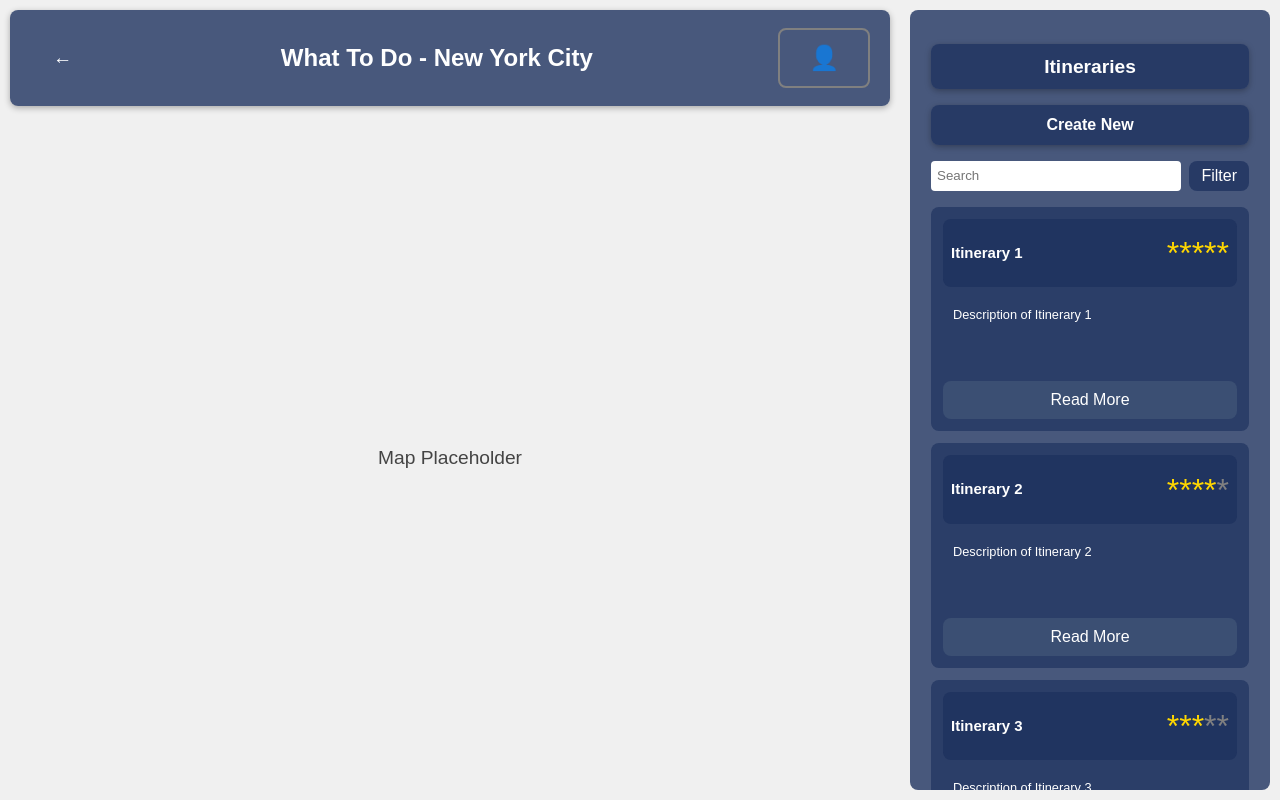
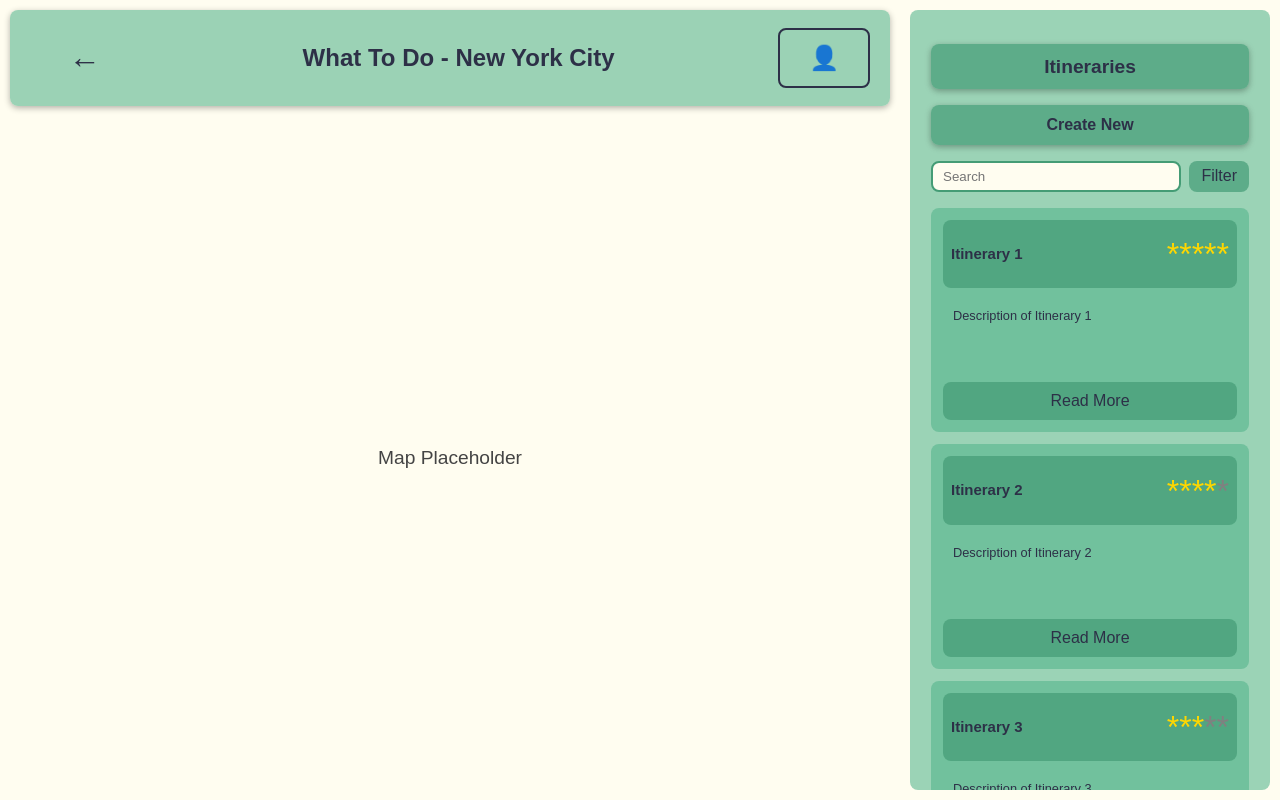
Before and after one commit to Tasnimobile/What-To-Do, a React (Vite) app in the folder homepage/: page / in a window 1280 px wide. Built offline with nearby package versions, Linux system fonts and the light colour scheme.

Commit message:
Made styling changes. Used coolor.com for color inspiration.

```diff
--- a/homepage/src/components/Header.css
+++ b/homepage/src/components/Header.css
@@ -2,10 +2,10 @@
     display: flex;
     align-items: center;
     justify-content: space-between;
-    background-color: rgba(30,50,95,0.8);
+    background-color: rgba(113, 193, 157, 0.7);
     padding: 10px 20px;
     border-radius: 8px;
-    color: white;
+    color: #2D3047;
     font-size: 1rem;
     font-weight: bold;
     box-shadow: 0px 2px 6px rgba(0,0,0,0.3);
@@ -15,8 +15,8 @@
 .back-button {
   background: none;
   border: none;
-  color: white;
-  font-size: 1.2rem;
+  color: #2D3047;
+  font-size: 2rem;
   cursor: pointer;
 }
 
@@ -24,5 +24,5 @@
   font-size: 1.5rem;
   cursor: pointer;
   background-color: transparent;
-  border: 2px solid gray;
+  border: 2px solid #2D3047;
 }
--- a/homepage/src/components/ItineraryCard.css
+++ b/homepage/src/components/ItineraryCard.css
@@ -2,17 +2,18 @@
     display: flex;
     flex-direction: column;
     gap: 8px;
-    background-color: rgba(30,50,95,0.7);
+    background-color: #71C19D;
     padding: 12px;
     border-radius: 8px;
     margin-bottom: 12px;
+    color: #2D3047;
 }
 
 .itinerary-header {
     display: flex;
     justify-content: space-between;
     align-items: center;
-    background-color: rgba(30,50,95,0.9);
+    background-color: rgba(68,156,117,0.7);
     border-radius: 8px;
     padding: 8px;
     font-size: 0.8rem;
@@ -40,8 +41,8 @@
 }
 
 .itinerary-card button {
-    background-color: #3b4f73;
-    color: white;
+    background-color: rgba(68,156,117,0.7);
+    color: #2D3047;
     border: none;
     padding: 10px;
     border-radius: 8px;
--- a/homepage/src/components/Sidebar.css
+++ b/homepage/src/components/Sidebar.css
@@ -9,7 +9,8 @@
     box-shadow: 0px 2px 6px rgba(0,0,0,0.3);
     padding: 12px;
     border-radius: 8px;
-    background-color: rgba(30,50,95,0.8);
+    background-color: rgba(68,156,117,0.7);
+    color: #2D3047;
 }
 
 .sidebar h2 {
@@ -19,13 +20,22 @@
     box-shadow: 0px 2px 6px rgba(0,0,0,0.3);
     padding: 8px;
     border-radius: 8px;
-    background-color: rgba(30,50,95,0.8);
+    background-color: rgba(68,156,117,0.7);
+    color: #2D3047;
 }
 
 .search-filter {
     display: flex;
     gap: 8px;
     margin-bottom: 16px;
+}
+
+.search-filter input[type="text"] {
+    background-color: #FFFDF0;
+    border: 2px solid #449C75;
+    color: #2D3047;
+    padding: 6px 10px;
+    border-radius: 8px;
 }
 
 .search-filter input {
@@ -38,8 +48,8 @@
 .search-filter button {
     padding: 6px 12px;
     border: none;
-    background-color: rgba(30,50,95,0.8);
-    color: white;
+    background-color: rgba(68,156,117,0.7);
+    color: #2D3047;
     border-radius: 8px;
     cursor: pointer;
 }
--- a/homepage/src/pages/Homepage.css
+++ b/homepage/src/pages/Homepage.css
@@ -3,7 +3,7 @@
   padding: 0;
   height: 100%;
   width: 100%;
-  background-color: #f0f0f0;
+  background-color: #FFFDF0;
 }
 
 .homepage {
@@ -19,15 +19,6 @@
     flex-direction: column;
 }
 
-/* .map-container {
-    flex: 1;
-    display: flex;
-    justify-content: center;
-    align-content: center;
-    color: #444;
-
-} */
-
 .map-placeholder {
     flex: 1;
     display: flex;
@@ -39,7 +30,7 @@
 
 .sidebar-container {
     width: 350px;
-    background-color: rgba(30,50,95,0.8);
+    background-color: rgba(113, 193, 157, 0.7);
     color: white;
     overflow-y: auto;
     padding: 5px 5px;
```
